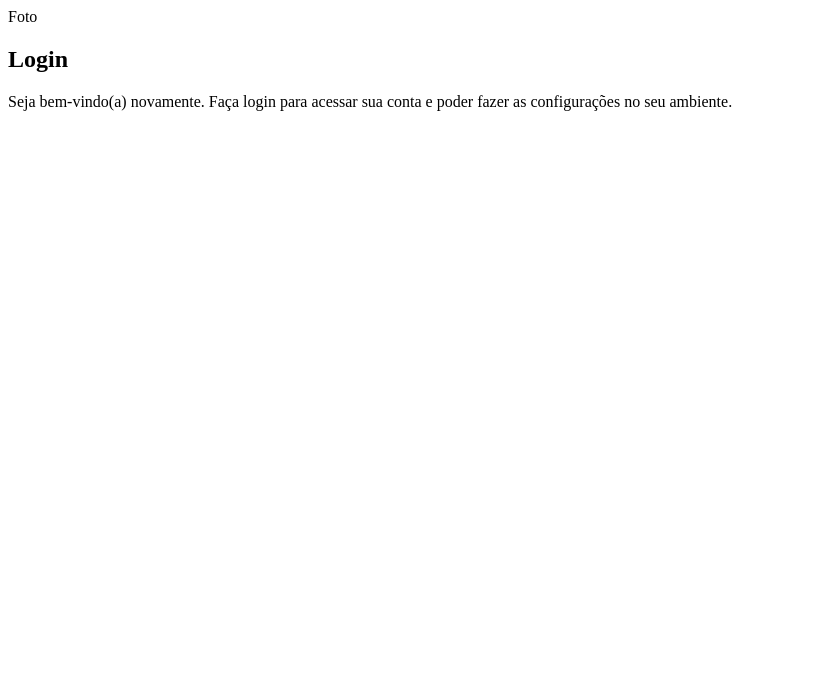
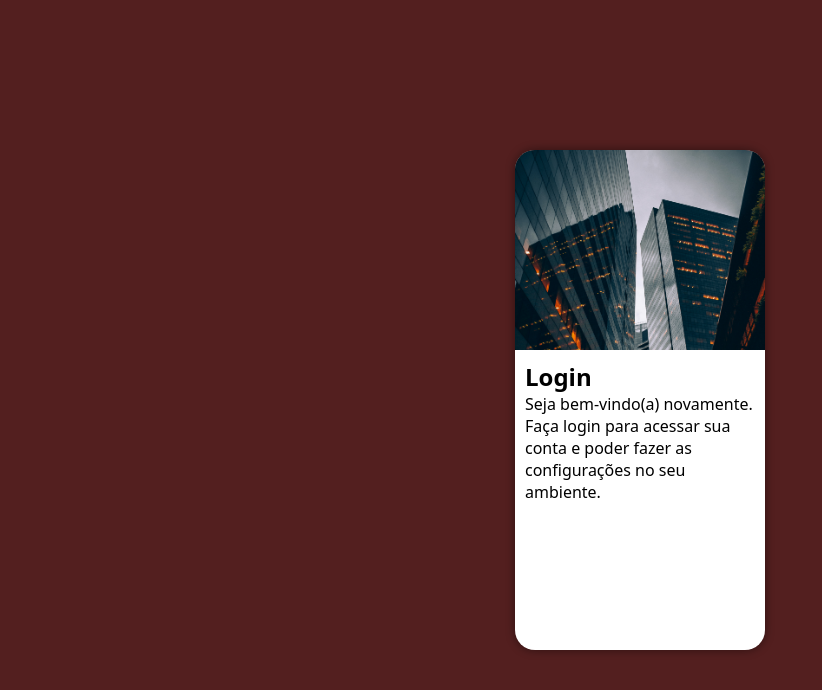
Before and after one commit to taisatavares/projeto-login, a plain HTML site: page index.html in a window 1280 px wide. Shown: the whole page, without its empty margins (0-822 px from the left). Drawn offline with Linux system fonts and the light colour scheme.

Commit message:
criado login

```diff
--- a/estilos/style.css
+++ b/estilos/style.css
@@ -5,3 +5,47 @@
     Verde: #49a09d
     Lilás: #5f2c82
 */
+
+* {
+    font-family: system-ui, -apple-system, BlinkMacSystemFont, 'Segoe UI', Roboto, Oxygen, Ubuntu, Cantarell, 'Open Sans', 'Helvetica Neue', sans-serif;
+    padding: 0px;
+    margin: 0px;
+    box-sizing: border-box;
+}
+
+body, html {
+    background-color: rgb(83, 31, 31);
+    height: 100vh;
+    width: 100vw;
+}
+
+main {
+    position: relative;
+    height: 100vh;
+    width: 100vw;
+}
+
+section#login {
+    position: absolute;
+    top: 50%;
+    left: 50%;
+    transform: translate(-50%, -50%);
+    background-color: white;
+    width: 250px;
+    height: 500px;
+    border-radius: 20px;
+    overflow: hidden;
+    box-shadow: 0px 0px 10px rgba(0, 0, 0, 0.450);
+}
+
+section#login > div#imagem {
+    display: block;
+    background: rgb(83, 31, 31) url(../imagens/build.jpg) no-repeat;
+    background-size: cover;
+    height: 200px;
+}
+
+section#login > div#formulario {
+    display: block;
+    padding: 10px;
+}
--- a/index.html
+++ b/index.html
@@ -10,7 +10,7 @@
     <main>
         <section id="login">
             <div id="imagem">
-                Foto
+
             </div>
             <div id="formulario">
                 <h1>Login</h1>
```
